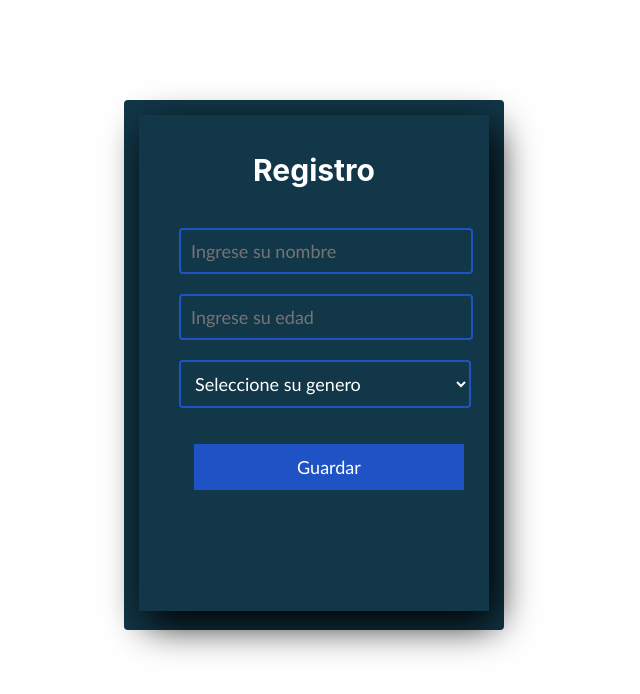
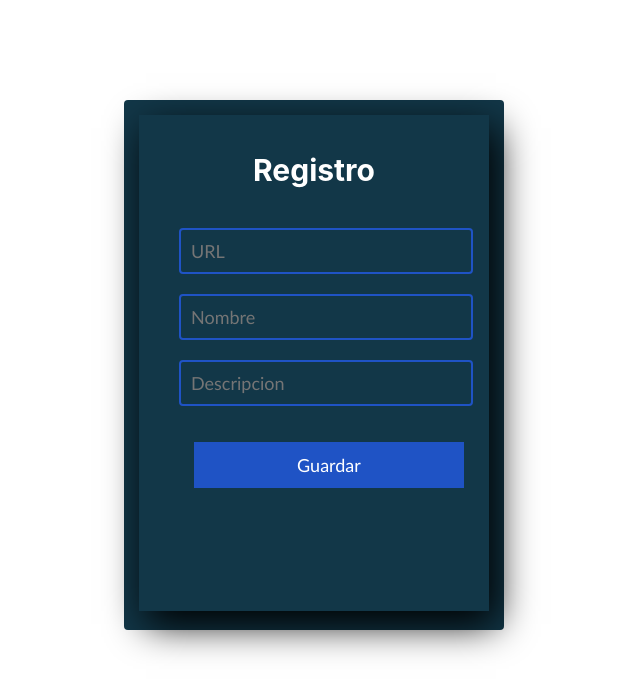
Before and after one commit to noelia-proyect/sitioproyectna, a React (Create React App) app: page / in a window 1280 px wide. Shown: the top 694 px of the page, without its empty margins (326-966 px from the left). Built offline with nearby package versions, Linux system fonts and the light colour scheme.

Commit message:
Version-examen

```diff
--- a/src/componente/AppForm.js
+++ b/src/componente/AppForm.js
@@ -5,7 +5,7 @@ import firebase, { db } from './firebase' ;
 import Select from 'react-select'
 const AppForm = (props) => {
     ////////////////////actualizar y eliminar///////////////////////
-  const camposRegistro = {nombre:'',edad:"",genero:""}; ////estructura de campo de resgitro/////
+  const camposRegistro = {url:'',nombre:"",descripcion:""}; ////estructura de campo de resgitro/////
   const [objeto,setObjeto] = useState(camposRegistro);
 
   const controlarEstadoCambio= async(e) => {///////////////maneja cambios en input//////////////////
@@ -18,7 +18,7 @@ const AppForm = (props) => {
      e.preventDefault(); ////evita por defecto
      if (props.idActual === ""){
         if(validarForm()){
-            addDoc(collection(db, 'persona'),objeto);
+            addDoc(collection(db, 'favoritos'),objeto);
             console.log("Se guardo en bd");
 
         }else{
@@ -30,16 +30,16 @@ const AppForm = (props) => {
     setObjeto(camposRegistro);
   };
   const validarForm= (e) => {
-    if(objeto.nombre==="" || /^\s+$/.test(objeto.nombre)){
-       alert("Escriba nombre...");
+    if(objeto.url==="" || /^\s+$/.test(objeto.url)){
+       alert("URL");
        return false;
       }
-    if (objeto.edad ==="" ||/^\s+$/.test(objeto.edad)){
-       alert("Escriba su edad...")
+    if (objeto.nombre ==="" ||/^\s+$/.test(objeto.nombre)){
+       alert("Nombre")
        return false;
     }
-    if (objeto.genero ==="" ||/^\s+$/.test(objeto.genero)){
-      alert("Escriba su edad...")
+    if (objeto.descripcion ==="" ||/^\s+$/.test(objeto.descripcion)){
+      alert("Descripcion")
       return false;
    }
     return true;
@@ -50,13 +50,9 @@ const AppForm = (props) => {
     <div style={{background:"#123748",height:"489px",width:"350px",boxShadow: "7px 13px 37px #000", paddingTop:"7px"}}>
     <h3 style={{fontSize: "30px", marginBottom: "0px"}}>Registro</h3>
     <form onSubmit={controlSubmit} style={{ padding:"40px", fontFamily: "calibri"}}>
-      <input style={{width:"100%", background:"#123748", padding:"10px", borderRadius:"4px", marginBottom:"20px", border: "2px solid #1f53c5", fontFamily: "calibri", fontSize:"18px", color:"white"}} type="text" name='nombre' placeholder='Ingrese su nombre' onChange={controlarEstadoCambio} value={objeto.nombre}/> <br />
-      <input style={{width:"100%", background:"#123748", padding:"10px", borderRadius:"4px", marginBottom:"20px", border: "2px solid #1f53c5", fontFamily: "calibri", fontSize:"18px", color:"white"}} type="text" name='edad' placeholder='Ingrese su edad' onChange={controlarEstadoCambio} value={objeto.edad}/> <br />
-      <select style={{width:"108%", background:"#123748", padding:"10px", borderRadius:"4px", marginBottom:"20px", border: "2px solid #1f53c5", fontFamily: "calibri", fontSize:"18px", color:"white"}} type="text" name="genero" onChange={controlarEstadoCambio}value={objeto.genero} >
-        <option >Seleccione su genero</option>
-        <option value={"femenino"}>Femenino</option>
-        <option value={"masculino"}>Masculino</option>
-      </select>
+      <input style={{width:"100%", background:"#123748", padding:"10px", borderRadius:"4px", marginBottom:"20px", border: "2px solid #1f53c5", fontFamily: "calibri", fontSize:"18px", color:"white"}} type="text" name='url' placeholder='URL' onChange={controlarEstadoCambio} value={objeto.url}/> <br />
+      <input style={{width:"100%", background:"#123748", padding:"10px", borderRadius:"4px", marginBottom:"20px", border: "2px solid #1f53c5", fontFamily: "calibri", fontSize:"18px", color:"white"}} type="text" name='nombre' placeholder='Nombre' onChange={controlarEstadoCambio} value={objeto.nombre}/> <br />
+      <input style={{width:"100%", background:"#123748", padding:"10px", borderRadius:"4px", marginBottom:"20px", border: "2px solid #1f53c5", fontFamily: "calibri", fontSize:"18px", color:"white"}} type="text" name='descripcion' placeholder='Descripcion' onChange={controlarEstadoCambio} value={objeto.descripcion}/> <br />
       <button style={{width:"100%", background:"#1f53c5", border: "none",padding:"12px", color:"white", margin:"16px 15px", fontSize: "18px", fontFamily: "calibri"}}>
       {props.idActual === ""? "Guardar" : "Actualizar"}
       </button>
```
Also changed, not shown: 1 other file (tests, documents, lock files or other folders).
